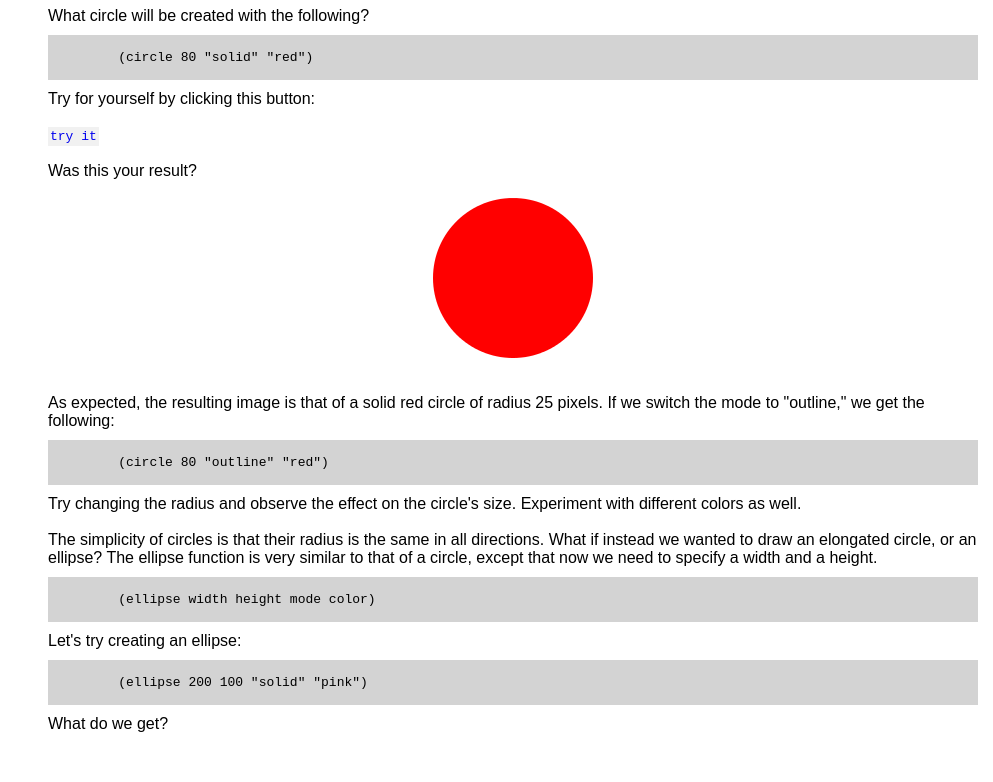
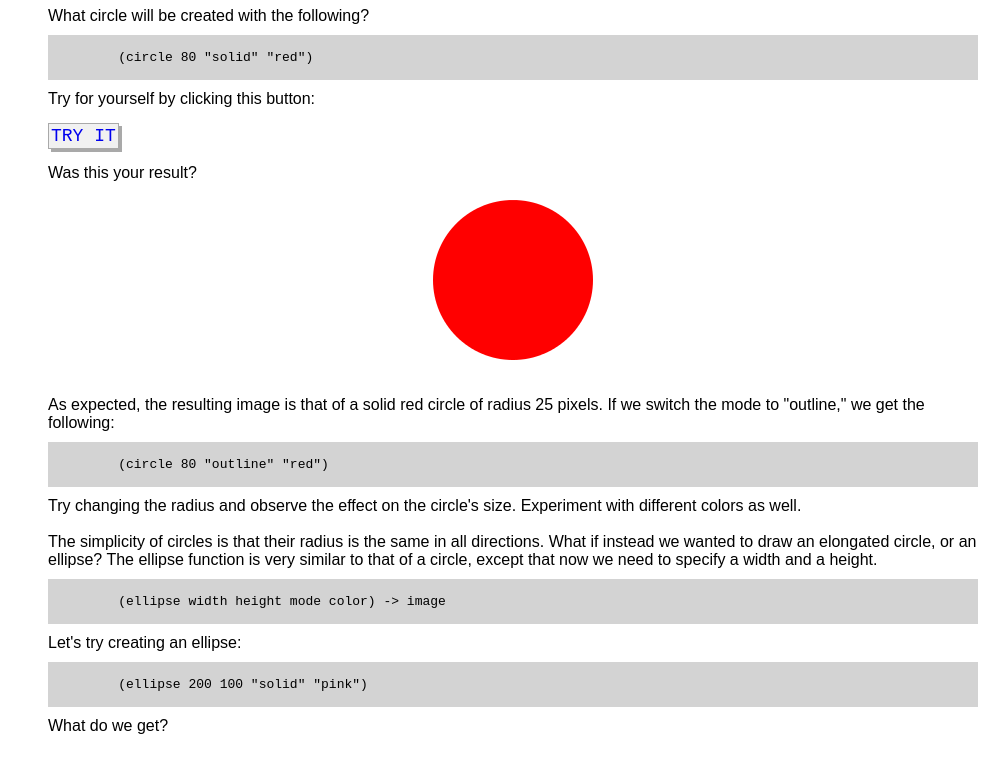
Before and after one commit to Mesa-Racketeers/racket-building-pictures, a plain HTML site: page index.html in a window 1280 px wide. Shown: the part 523-1305 px from the top of the page, without its empty margins (287-1280 px from the left). Drawn offline with Linux system fonts and the light colour scheme.

Commit message:
no changes, just updating

```diff
--- a/index.html
+++ b/index.html
@@ -66,7 +66,7 @@
        Try for yourself by clicking this button:
        <br>
        <br>
-        <a class="try-it" href="src/circle.rkt" download>try it</a>
+        <a class="try-it" href="src/circle.rkt" download>TRY IT</a>
        <br>
        <br>
        Was this your result?
@@ -88,7 +88,7 @@
        What if instead we wanted to draw an elongated circle, or an ellipse?
        The ellipse function is very similar to that of a circle, except that now we need to specify a width and a height.
        <code class="block">
-         (ellipse width height mode color) <!-- add arrow -->
+         (ellipse width height mode color) -> image
        </code>
        Let's try creating an ellipse:
        <code class="block">
@@ -153,7 +153,7 @@
           <code class="block">
             (square 150 "outline" "blue")
           </code>
-          <a class="try-it" href="src/square-outline.rkt" download>try it</a>
+          <a class="try-it" href="src/square-outline.rkt" download>TRY IT</a>
           <img src="images/blue-square-outline.png" />
           <br>
           <br>
@@ -203,7 +203,7 @@
           Equilateral triangles have three sides of equal length, and whose three angles, by extension, are also equal.
           Consequently, to draw an equilateral triangle, you simply specify the desired side length, followed by the usual mode and color parameters.
           <code class="block">
-            (triangle side-length mode color)
+            (triangle side-length mode color) -> image
           </code>
           <i>Examples:</i>
           <code class="block">
@@ -776,6 +776,9 @@
         )
       </code>
     Once everything is put together we have a full picture.
+    <br>
+    <img src="images/place-image.png" width="90%">
+    <br>
   </p>
 
 <div class="footer">
--- a/styles.css
+++ b/styles.css
@@ -114,8 +114,13 @@ p {
 }
 
 .try-it {
+  border-style: solid;
+  border-width: thin;
+  border-color: darkgray;
+  box-shadow: 3px 3px darkgray;
   text-decoration: none;
   font-family: monospace;
+  font-size: 18px;
   background-color: #f1f1f1;
   margin-right: 80%;
   padding: 2px;
```
